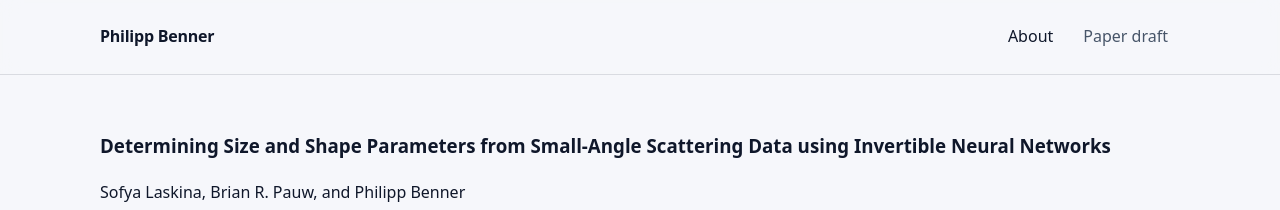
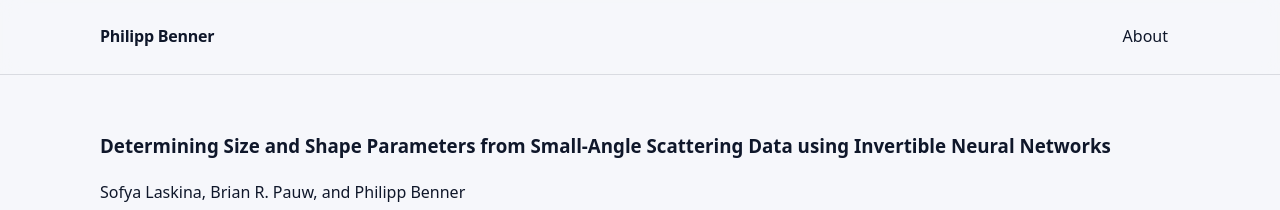
Before and after one commit to pbenner/pbenner.github.io, a Jekyll site: the page built from paper_sofya.md, in a window 1280 px wide. Shown: the top 210 px of the page. Built offline with Jekyll 4.4.1, drawn with Linux system fonts in a browser that asks for light colours.

Commit message:
2026/01/01-17:03:34 (Linux VDI0092.zit.bam.de x86_64)

```diff
--- a/paper_sofya.md
+++ b/paper_sofya.md
@@ -1,9 +1,6 @@
 ---
 layout: default
 title: Paper (draft)
-nav: true
-nav_title: Paper draft
-nav_order: 2
 show_title: false
 math: true
 ---
```
